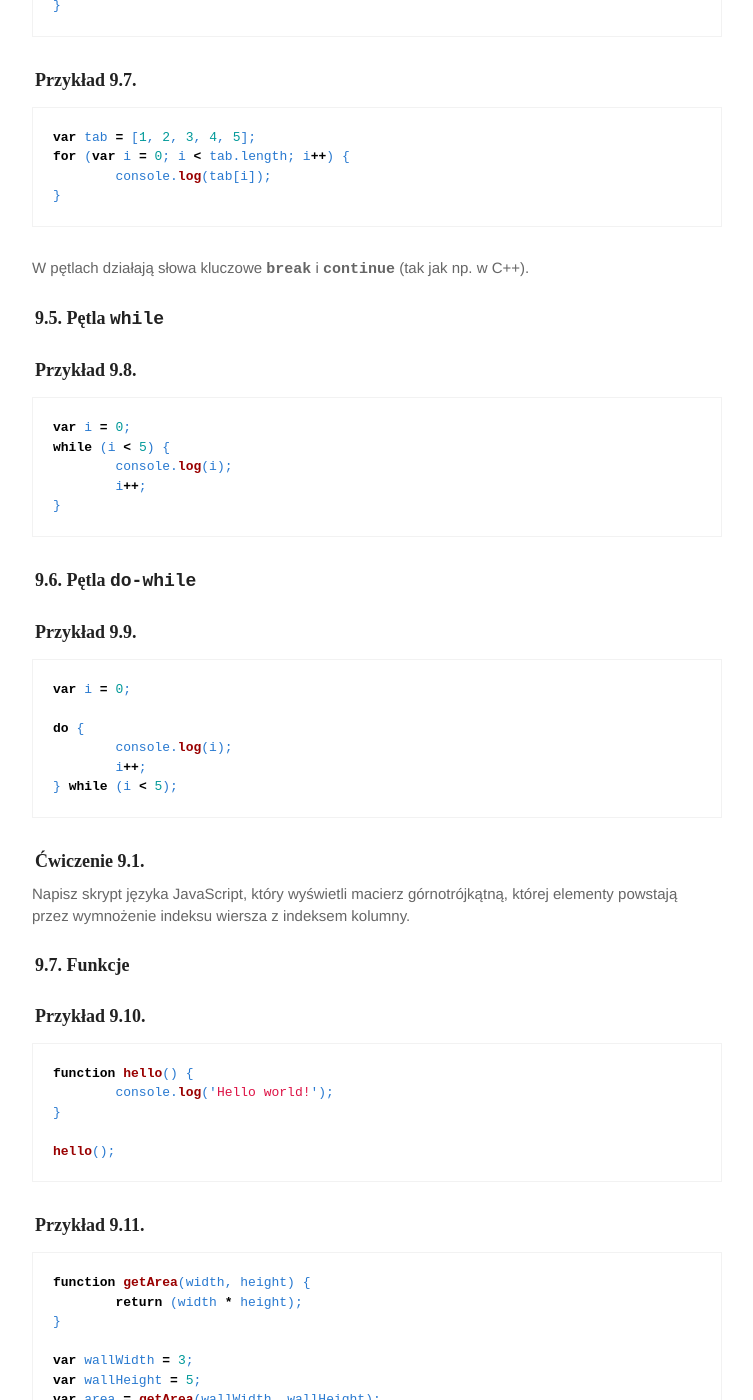
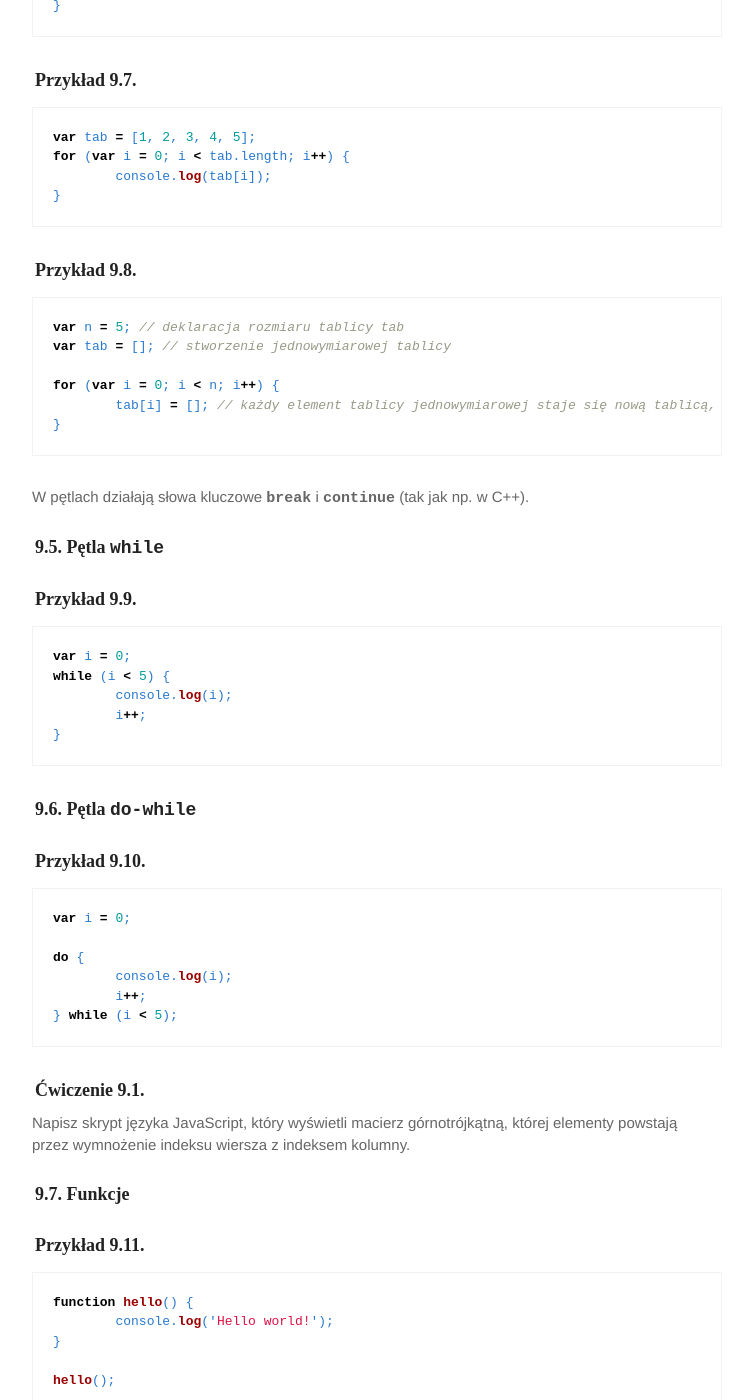
Before and after one commit to marcin-szczepanski/TWE, a Jekyll site: the page built from zajecia/1B/zaj04.md, in a window 1280 px wide and 1400 px high, scrolled down 3615 px. Shown: the whole window, without its empty margins (263-1016 px from the left). Built offline with Jekyll 4.4.1, drawn with Linux system fonts in a browser that asks for light colours; some web fonts are replaced; some of the changed text lies outside the part shown.

Commit message:
Update zaj04

````diff
--- a/zajecia/1B/zaj04.md
+++ b/zajecia/1B/zaj04.md
@@ -121,7 +121,7 @@
 ### Przykład 9.5.
 
 ```js
-var colors;
+var colors = [];
 colors = ['white', 'red', 'blue', 'other']; // wypełnienie tablicy danymi
 
 var el = colors[0]; // odniesienie do pierwszego elementu tablicy
@@ -159,11 +159,22 @@
 }
 ```
 
+### Przykład 9.8.
+
+```js
+var n = 5; // deklaracja rozmiaru tablicy tab
+var tab = []; // stworzenie jednowymiarowej tablicy
+
+for (var i = 0; i < n; i++) {
+	tab[i] = []; // każdy element tablicy jednowymiarowej staje się nową tablicą, dzięki czemu mamy tablicę dwuwymiarową
+}
+```
+
 W pętlach działają słowa kluczowe <span class="preformat">break</span> i <span class="preformat">continue</span> (tak jak np. w C++).
 
 ### 9.5. Pętla <span class="preformat">while</span>
 
-### Przykład 9.8.
+### Przykład 9.9.
 
 ```js
 var i = 0;
````
Also changed, not shown: other parts of zajecia/1B/zaj04.md (+5 -5 lines), zajecia/1B/zaj05.md (+1 -1 lines).
